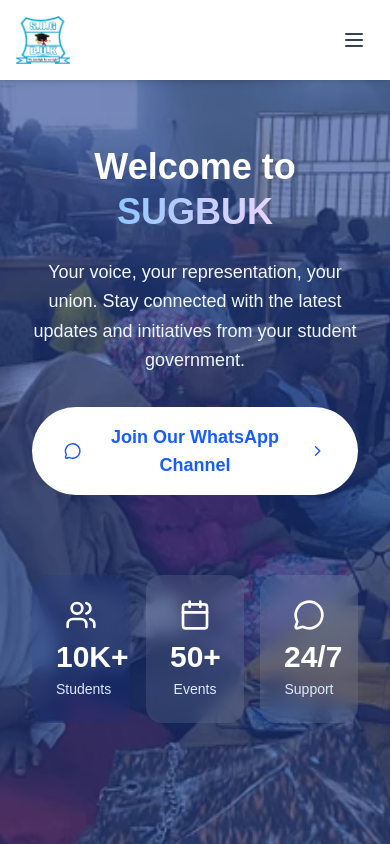
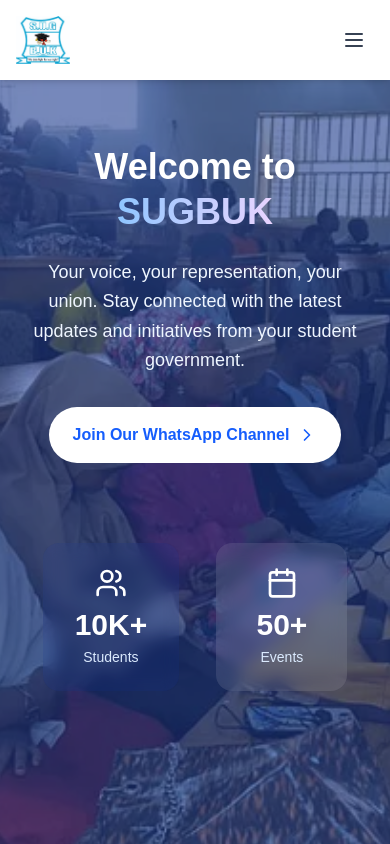
Before and after one commit to ahmad-cod/sugbuk-v2, a Next.js app: page / in a window 390 px wide. Shown: the top 844 px of the page. Built offline with nearby package versions, Linux system fonts and the light colour scheme.

Commit message:
refactor: Update WhatsappCTA button styles and adjust layout in Hero component

```diff
--- a/components/WhatsappCTA.tsx
+++ b/components/WhatsappCTA.tsx
@@ -5,9 +5,9 @@
   return (
     <button
       onClick={() => window.open(whatsappChannel, '_blank')}
-      className="group bg-white hover:bg-blue-100 text-blue-600 px-8 py-4 rounded-full font-semibold text-lg transition-all duration-300 transform hover:cursor-pointer hover:shadow-2xl inline-flex items-center space-x-2"
+      className="group bg-white hover:bg-blue-100 text-blue-600 px-6 sm:px-8 py-4 rounded-full font-semibold text-base sm:text-lg transition-all duration-300 transform hover:cursor-pointer hover:shadow-2xl inline-flex items-center space-x-2"
     >
-      <MessageCircle className="w-5 h-5" />
+      <MessageCircle className="hidden w-5 h-5 sm:flex" />
       <span>Join Our WhatsApp Channel</span>
       <ChevronRight className="w-5 h-5 group-hover:translate-x-1 animate-pulse transition-transform" />
     </button>
--- a/components/hero.tsx
+++ b/components/hero.tsx
@@ -46,18 +46,18 @@
                   </p>
                   <WhatsappChannel />
                   {/* Stats */}
-                  <div className="grid grid-cols-3 gap-4 mt-20 max-w-2xl mx-auto">
-                    <div className="bg-blue-800/10 backdrop-blur-sm rounded-2xl p-6 hover:bg-white/20 transition-all duration-300 transform hover:scale-105">
+                  <div className="flex items-center justify-around gap-4 mt-20 max-w-2xl mx-auto">
+                    <div className="bg-blue-800/10 backdrop-blur-sm rounded-2xl p-6 px-8 hover:bg-white/20 transition-all duration-300 transform hover:scale-105">
                       <Users className="w-8 h-8 text-white mx-auto mb-2" />
                       <div className="text-3xl font-bold text-white mb-1">10K+</div>
                       <div className="text-sm text-blue-100">Students</div>
                     </div>
-                    <div className="bg-white/10 backdrop-blur-sm rounded-2xl p-6 hover:bg-white/20 transition-all duration-300 transform hover:scale-105">
+                    <div className="bg-white/10 backdrop-blur-sm rounded-2xl p-6 px-10 hover:bg-white/20 transition-all duration-300 transform hover:scale-105">
                       <Calendar className="w-8 h-8 text-white mx-auto mb-2" />
                       <div className="text-3xl font-bold text-white mb-1">50+</div>
                       <div className="text-sm text-blue-100">Events</div>
                     </div>
-                    <div className="bg-white/10 backdrop-blur-sm rounded-2xl p-6 hover:bg-white/20 transition-all duration-300 transform hover:scale-105">
+                    <div className="hidden sm:block bg-white/10 backdrop-blur-sm rounded-2xl p-6 px-8 hover:bg-white/20 transition-all duration-300 transform hover:scale-105">
                       <MessageCircle className="w-8 h-8 text-white mx-auto mb-2" />
                       <div className="text-3xl font-bold text-white mb-1">24/7</div>
                       <div className="text-sm text-blue-100">Support</div>
```
